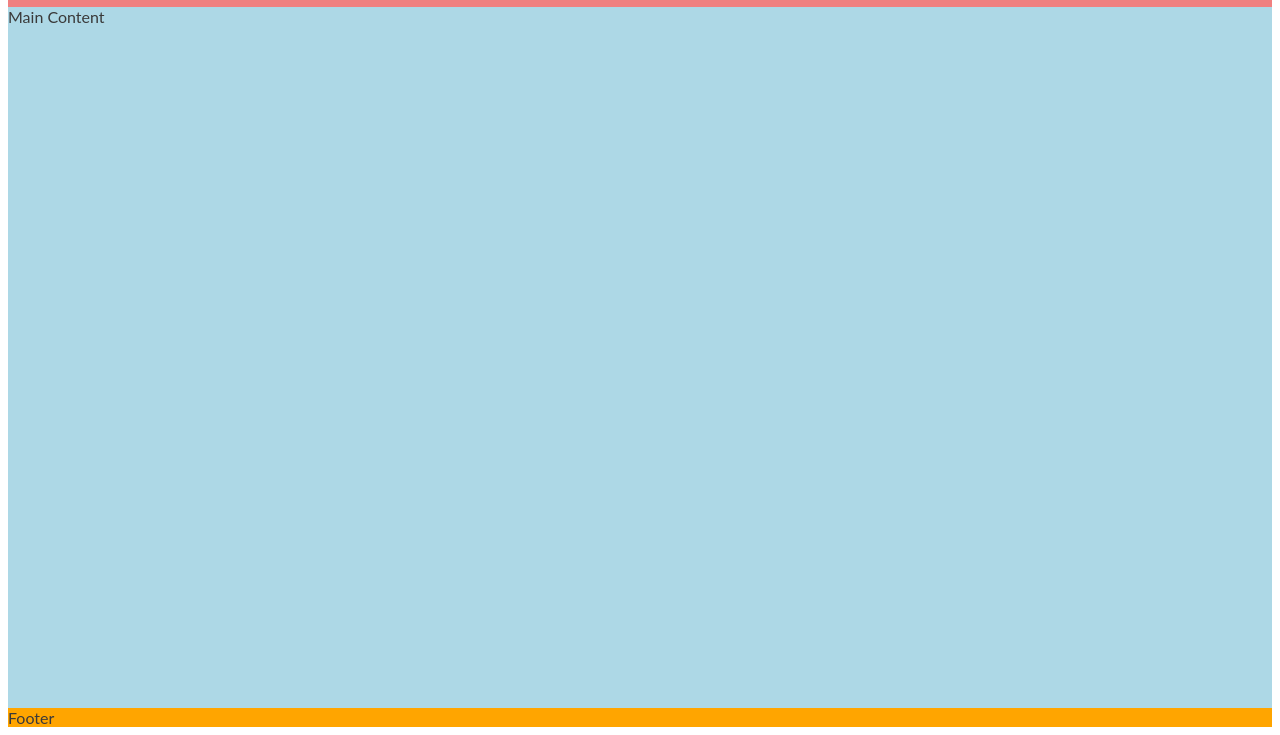
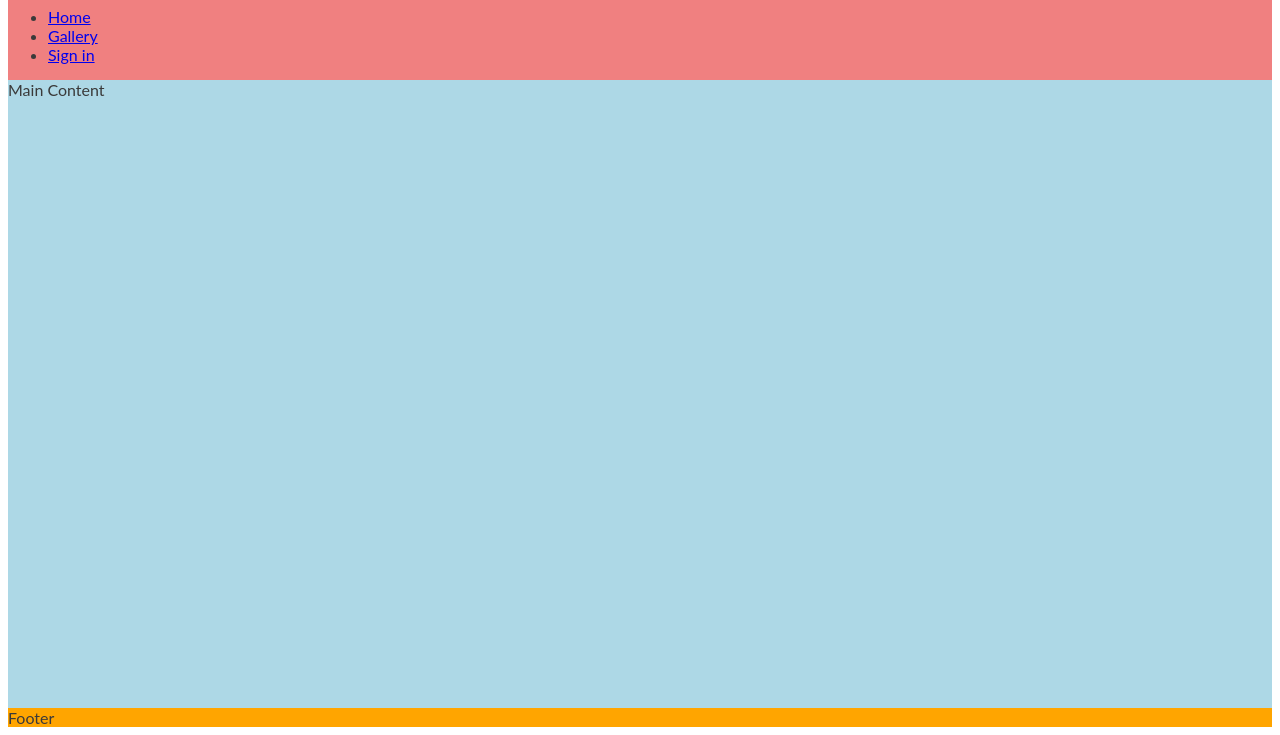
Before and after one commit to Annibor/Love-running, a plain HTML site: page index.html in a window 1280 px wide. Shown: the part 81-816 px from the top of the page. Drawn offline with Linux system fonts and the light colour scheme.

Commit message:
Create navigation section

```diff
--- a/index.html
+++ b/index.html
@@ -42,6 +42,13 @@
       <a href="index.html">
         <h1 id="logo">Love Running</h1>
       </a>
+      <nav>
+        <ul>
+          <li><a href="#">Home</a></li>
+          <li><a href="#">Gallery</a></li>
+          <li><a href="#">Sign in</a></li>
+        </ul>
+      </nav>
     </header>
 
     <!--Main-->
```
